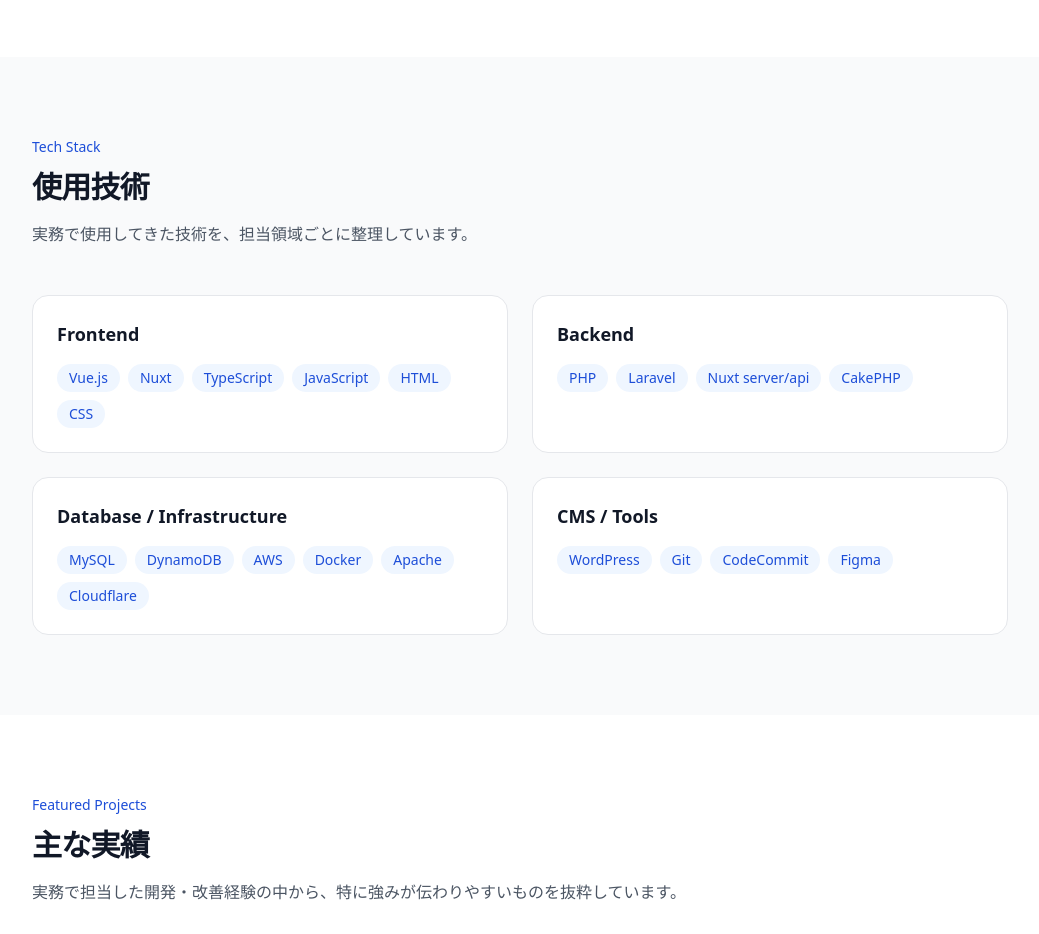
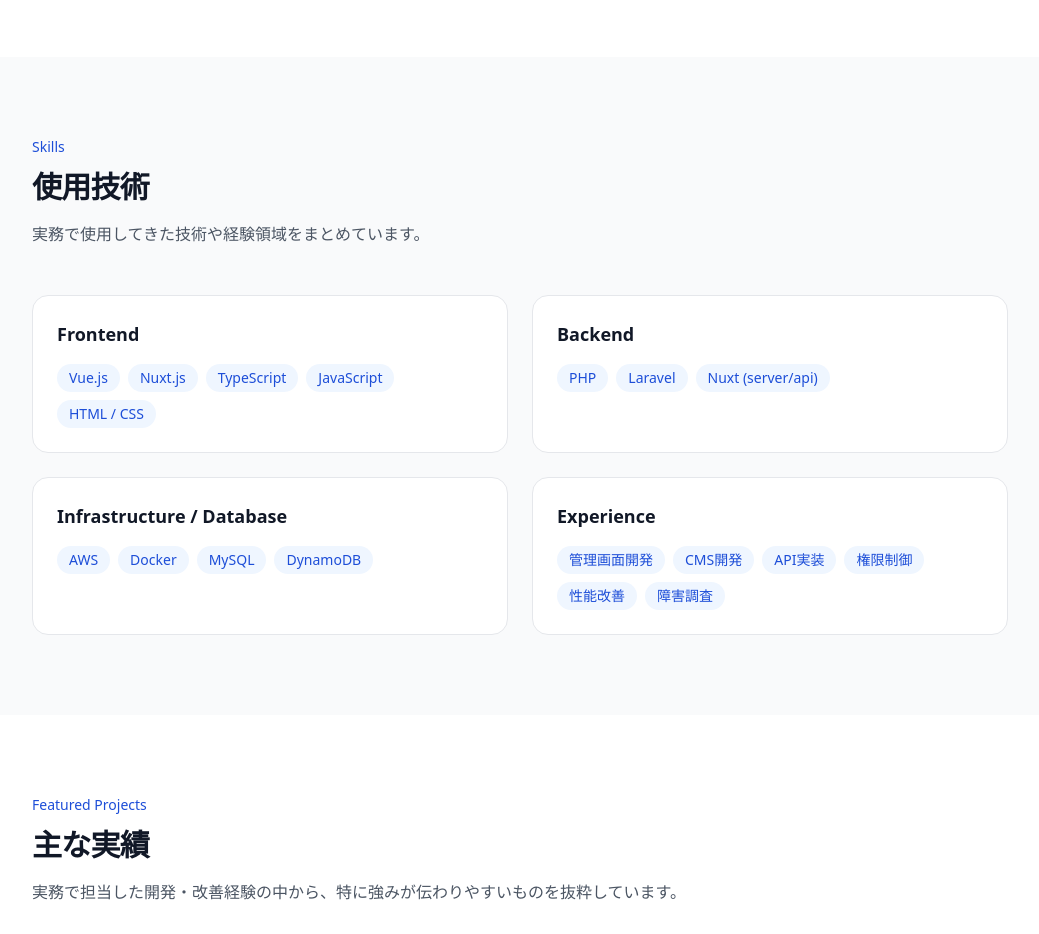
Before and after one commit to ushiro-dev/portfolio, a Nuxt app: page / in a window 1280 px wide. Shown: the part 880-1814 px from the top of the page, without its empty margins (120-1159 px from the left). Built offline with nearby package versions, Linux system fonts and the light colour scheme.

Commit message:
refactor: improve skill section structure

```diff
--- a/app/components/home/TechStackSection.vue
+++ b/app/components/home/TechStackSection.vue
@@ -2,19 +2,19 @@
 const techCategories = [
   {
     title: 'Frontend',
-    skills: ['Vue.js', 'Nuxt', 'TypeScript', 'JavaScript', 'HTML', 'CSS'],
+    skills: ['Vue.js', 'Nuxt.js', 'TypeScript', 'JavaScript', 'HTML / CSS'],
   },
   {
     title: 'Backend',
-    skills: ['PHP', 'Laravel', 'Nuxt server/api', 'CakePHP'],
+    skills: ['PHP', 'Laravel', 'Nuxt (server/api)'],
   },
   {
-    title: 'Database / Infrastructure',
-    skills: ['MySQL', 'DynamoDB', 'AWS', 'Docker', 'Apache', 'Cloudflare'],
+    title: 'Infrastructure / Database',
+    skills: ['AWS', 'Docker', 'MySQL', 'DynamoDB'],
   },
   {
-    title: 'CMS / Tools',
-    skills: ['WordPress', 'Git', 'CodeCommit', 'Figma'],
+    title: 'Experience',
+    skills: ['管理画面開発', 'CMS開発', 'API実装', '権限制御', '性能改善', '障害調査'],
   },
 ]
 </script>
@@ -23,13 +23,13 @@
     <div class="mx-auto max-w-5xl px-6">
       <div class="mb-12">
         <p class="mb-3 text-sm font-medium text-blue-700">
-          Tech Stack
+          Skills
         </p>
         <h2 class="text-3xl font-bold tracking-tight text-gray-900">
           使用技術
         </h2>
         <p class="mt-4 leading-relaxed text-gray-600">
-          実務で使用してきた技術を、担当領域ごとに整理しています。
+          実務で使用してきた技術や経験領域をまとめています。
         </p>
       </div>
 
```
